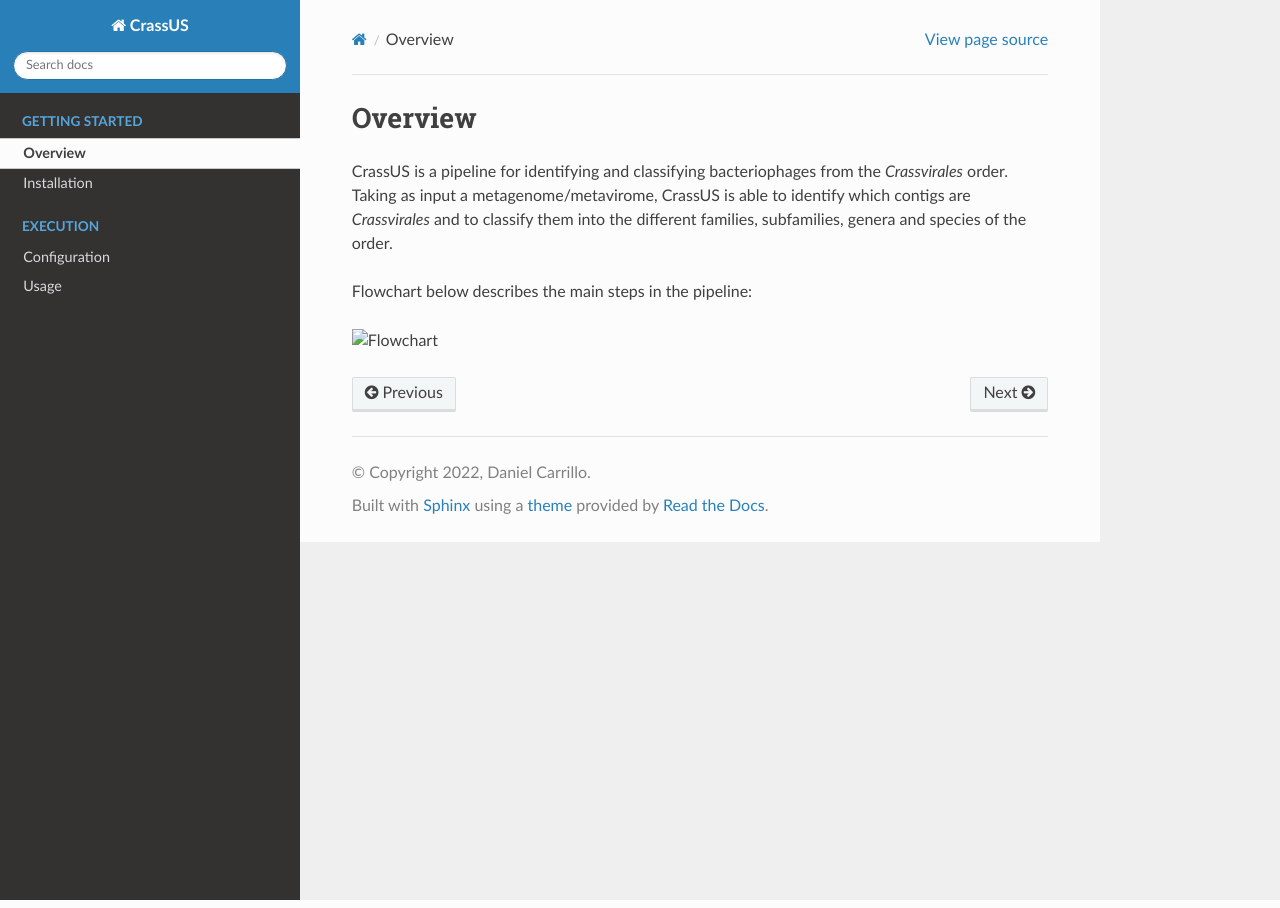
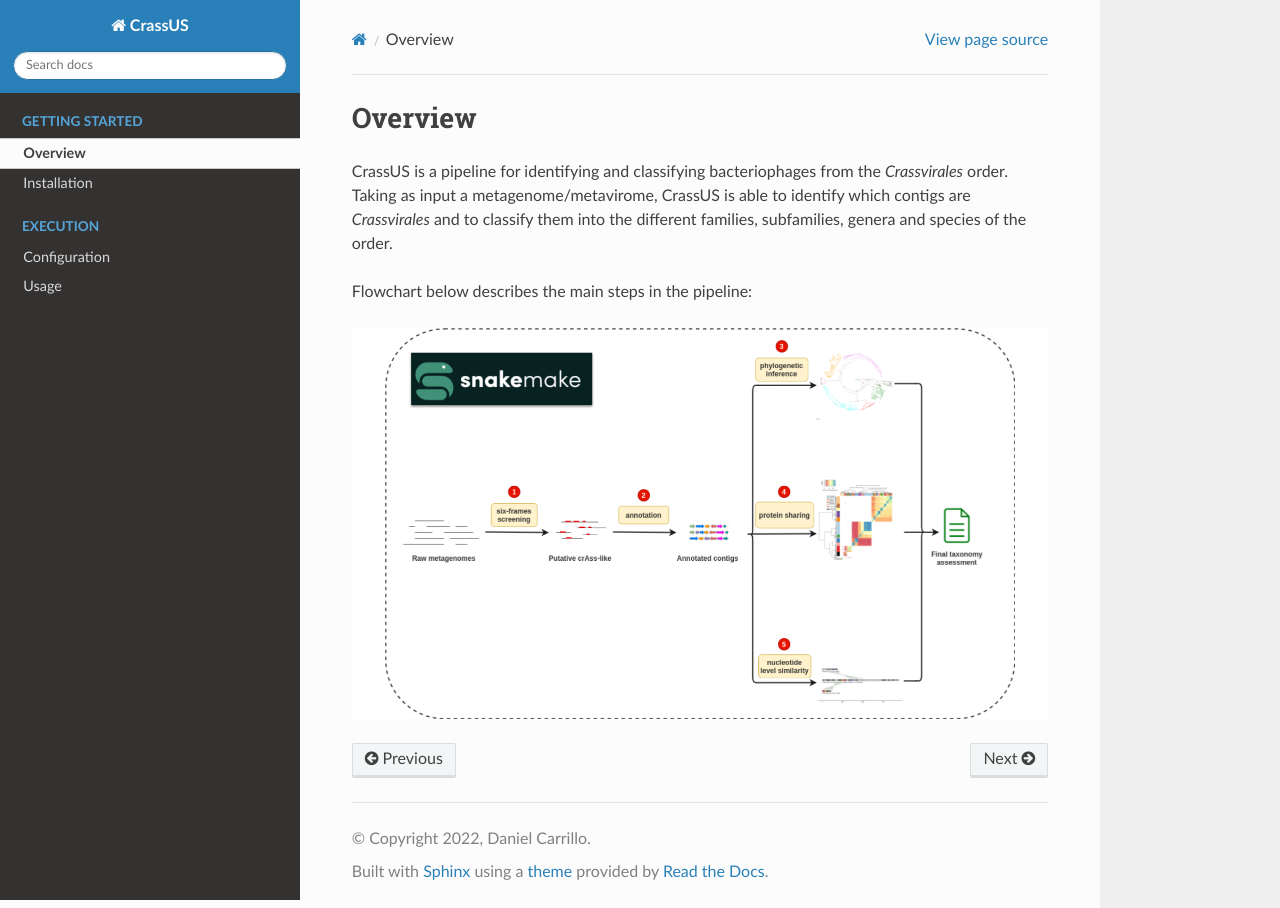
Before and after one commit to dcarrillox/CrassUS, a Sphinx documentation site: the page built from docs/getting_started/overview.md, in a window 1280 px wide. Built offline with Sphinx 7.4.7 and the Read the Docs theme 2.0.0, drawn with Linux system fonts in a browser that asks for light colours.

Commit message:
more test

```diff
--- a/docs/getting_started/overview.md
+++ b/docs/getting_started/overview.md
@@ -8,4 +8,4 @@ families, subfamilies, genera and species of the order.
 
 Flowchart below describes the main steps in the pipeline:
 
-![Flowchart](img/flowchart.png)
+![Flowchart](../img/flowchart.png)
```
